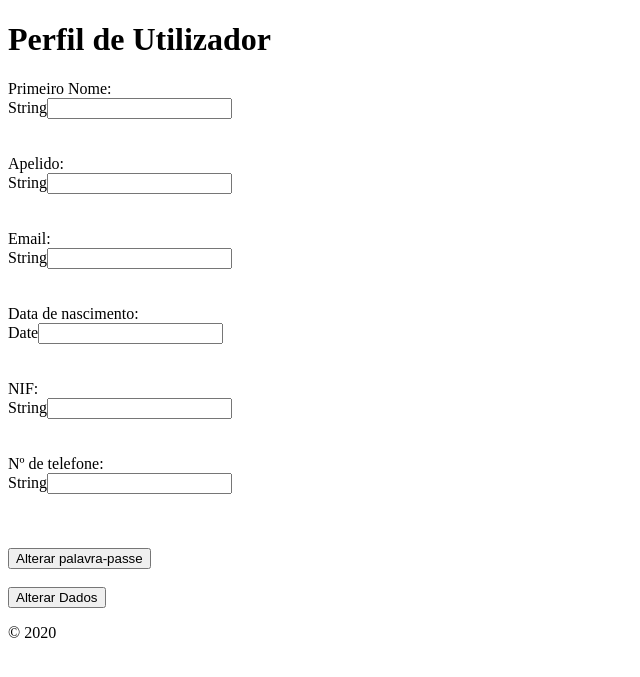
After one commit to davids1l/myLibrary, a Yii app: template frontend/views/site/perfil.php in a window 1280 px wide. The commit adds this page. Shown: the top 677 px of the page, without its empty margins (0-640 px from the left). Run offline with PHP 8.4 and a stand-in for Yii, Linux system fonts and the light colour scheme; the template is opened without the code that fills it, so the values that code supplies are empty; form fields are guessed from the names that the template uses; some libraries are stand-ins or nearby versions.

Commit message:
Criação da vista do perfil de utilizador

```diff
--- a/composer.json
+++ b/composer.json
@@ -17,7 +17,8 @@
         "php": ">=5.6.0",
         "yiisoft/yii2": "~2.0.14",
         "yiisoft/yii2-bootstrap": "~2.0.0",
-        "yiisoft/yii2-swiftmailer": "~2.0.0 || ~2.1.0"
+        "yiisoft/yii2-swiftmailer": "~2.0.0 || ~2.1.0",
+        "nesbot/carbon": "^1.39"
     },
     "require-dev": {
         "yiisoft/yii2-debug": "~2.1.0",
--- a/frontend/controllers/SiteController.php
+++ b/frontend/controllers/SiteController.php
@@ -92,6 +92,11 @@ class SiteController extends Controller
 
             return $this->render('loginleitores', ['model' => $model]);
         }
+    }
+
+    //Abre a vista do perfil de utilizador
+    public function actionPerfil(){
+        return $this->render('perfil');
     }
 
     /**
--- a/frontend/views/layouts/main.php
+++ b/frontend/views/layouts/main.php
@@ -41,6 +41,7 @@ AppAsset::register($this);
         ['label' => 'Contact', 'url' => ['/site/contact']],
         ['label' => 'Registar', 'url' => ['/site/registar']],
         ['label' => 'Login Leitores', 'url' => ['/site/loginleitores']],
+        ['label' => 'Perfil', 'url' => ['/site/perfil']],
     ];
     if (Yii::$app->user->isGuest) {
         $menuItems[] = ['label' => 'Signup', 'url' => ['/site/signup']];
--- /dev/null
+++ b/frontend/views/site/perfil.php
@@ -0,0 +1,43 @@
+<?php
+
+/* @var $this yii\web\View */
+
+use Carbon\Carbon;
+use yii\helpers\Html;
+
+$this->title = 'Perfil de Utilizador';
+$this->params['breadcrumbs'][] = $this->title;
+?>
+<div class="site-about">
+    <div class="row">
+        <div class="col-sm-3"></div>
+        <div class="col-sm-6">
+            <h1><?= Html::encode($this->title) ?></h1>
+
+            <?= Html::label('Primeiro Nome:') ?><br>
+            <?= Html::input('string', 'primeiro_nome', '')?><br><br>
+
+            <?= Html::label('Apelido:') ?><br>
+            <?= Html::input('string', 'apelido', '') ?><br><br>
+
+            <?= Html::label('Email:') ?><br>
+            <?= Html::input('string', 'email', '') ?><br><br>
+
+            <?= Html::label('Data de nascimento:') ?><br>
+            <?= Html::input('date', 'dataNascimento', '') ?><br><br>
+
+
+            <?= Html::label('NIF:') ?><br>
+            <?= Html::input('string', 'nif', '') ?><br><br>
+
+            <?= Html::label('Nº de telefone:') ?><br>
+            <?= Html::input('string', 'nrTelefone', '') ?><br><br><br>
+
+            <?= Html::button('Alterar palavra-passe') ?><br><br>
+
+            <?= Html::button('Alterar Dados') ?>
+
+        </div>
+        <div class="col-sm-3"></div>
+    </div>
+</div>
```
Also changed, not shown: frontend/views/site/loginleitores.php (+4 -3 lines), frontend/views/site/registar.php (+5 -14 lines), 1 other file.
